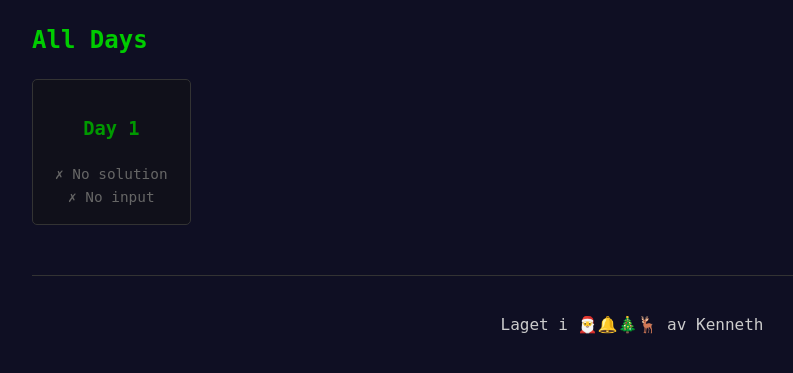
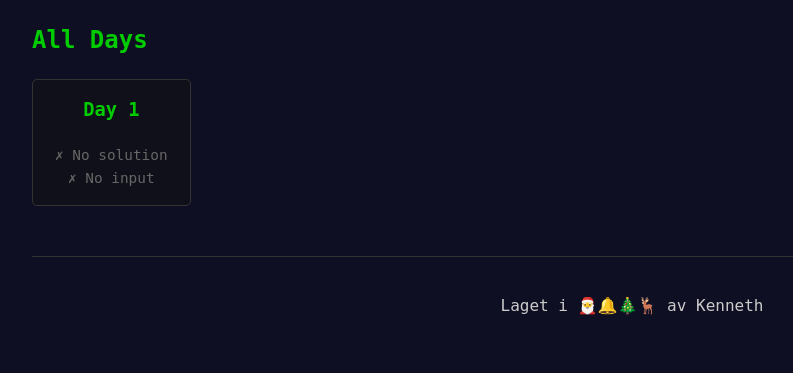
Before and after one commit to kschulst/advent-of-code-2025, a Django app: template src/aoc2025/web/templates/showcase/index.html in a window 1280 px wide. Shown: the part 93-466 px from the top of the page, without its empty margins (8-801 px from the left). Run offline with Django 5.2, Linux system fonts and the light colour scheme; the template is opened without the code that fills it: most values are stand-ins (such as "Sample title", 1, 10 or a date in 2020).

Commit message:
Refactor day card structure: enhance link accessibility and add hover effects

```diff
--- a/src/aoc2025/web/templates/base.html
+++ b/src/aoc2025/web/templates/base.html
@@ -43,16 +43,29 @@
             margin: 20px 0;
         }
 
+        .day-card-link {
+            display: block;
+            color: inherit;
+            text-decoration: none;
+        }
+
         .day-card {
             background: #10101a;
             border: 1px solid #333;
             padding: 15px;
             border-radius: 5px;
             text-align: center;
+            transition: all 0.2s ease;
         }
 
-        .day-card:hover {
+        .day-card-link:hover .day-card {
             border-color: var(--link);
+            transform: translateY(-2px);
+            box-shadow: 0 4px 8px rgba(0, 153, 0, 0.2);
+        }
+
+        .day-card h3 {
+            margin-top: 0;
         }
 
         .status {
--- a/src/aoc2025/web/templates/showcase/index.html
+++ b/src/aoc2025/web/templates/showcase/index.html
@@ -8,8 +8,9 @@
 {% if days %}
 <div class="day-grid">
     {% for day in days %}
+    <a href="{% url 'showcase:day_detail' day.number %}" class="day-card-link">
         <div class="day-card">
-        <h3><a href="{% url 'showcase:day_detail' day.number %}">Day {{ day.number }}</a></h3>
+            <h3>Day {{ day.number }}</h3>
             <div class="status {% if day.has_solution and day.has_input %}complete{% else %}incomplete{% endif %}">
                 {% if day.has_solution %}
                     ✓ Solution
@@ -24,6 +25,7 @@
                 {% endif %}
             </div>
         </div>
+    </a>
     {% endfor %}
 </div>
 {% else %}
```
Lines whose indentation alone changed are shown as unchanged.
